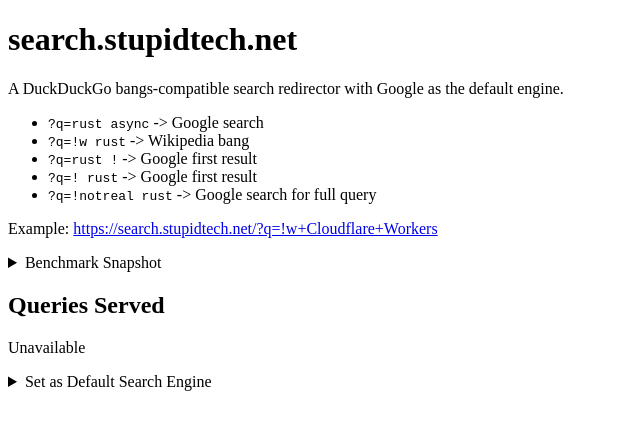
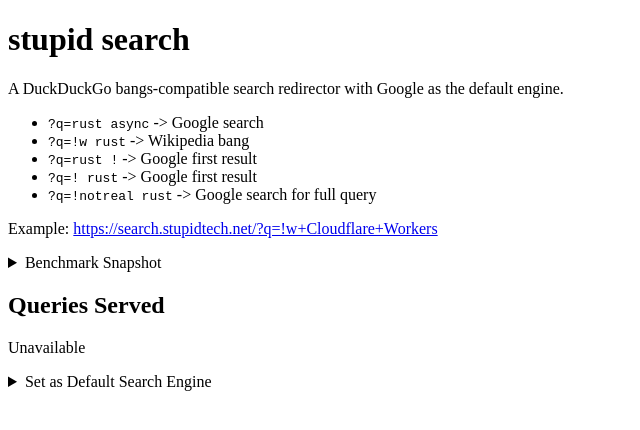
Before and after one commit to stephancill/search-bangs-worker, a website: page public/index.html in a window 1280 px wide. Shown: the whole page, without its empty margins (0-640 px from the left). Drawn offline with Linux system fonts and the light colour scheme; no server answers.

Commit message:
docs: update landing heading to stupid search

```diff
--- a/public/index.html
+++ b/public/index.html
@@ -14,7 +14,7 @@
     <link rel="icon" href="/favicon.ico" sizes="any" />
   </head>
   <body>
-    <h1>search.stupidtech.net</h1>
+    <h1>stupid search</h1>
     <p>A DuckDuckGo bangs-compatible search redirector with Google as the default engine.</p>
     <ul>
       <li><code>?q=rust async</code> -> Google search</li>
```
